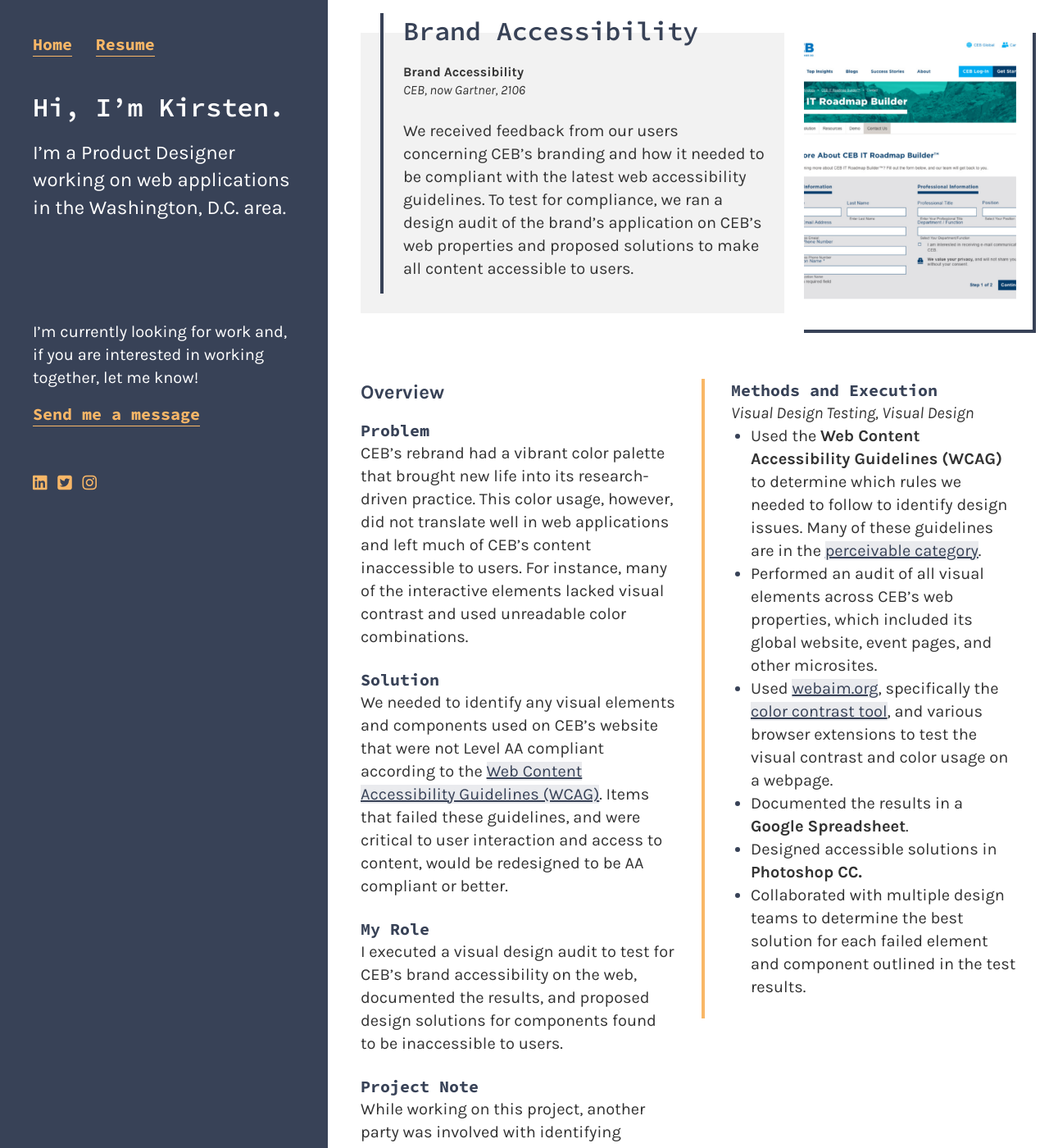
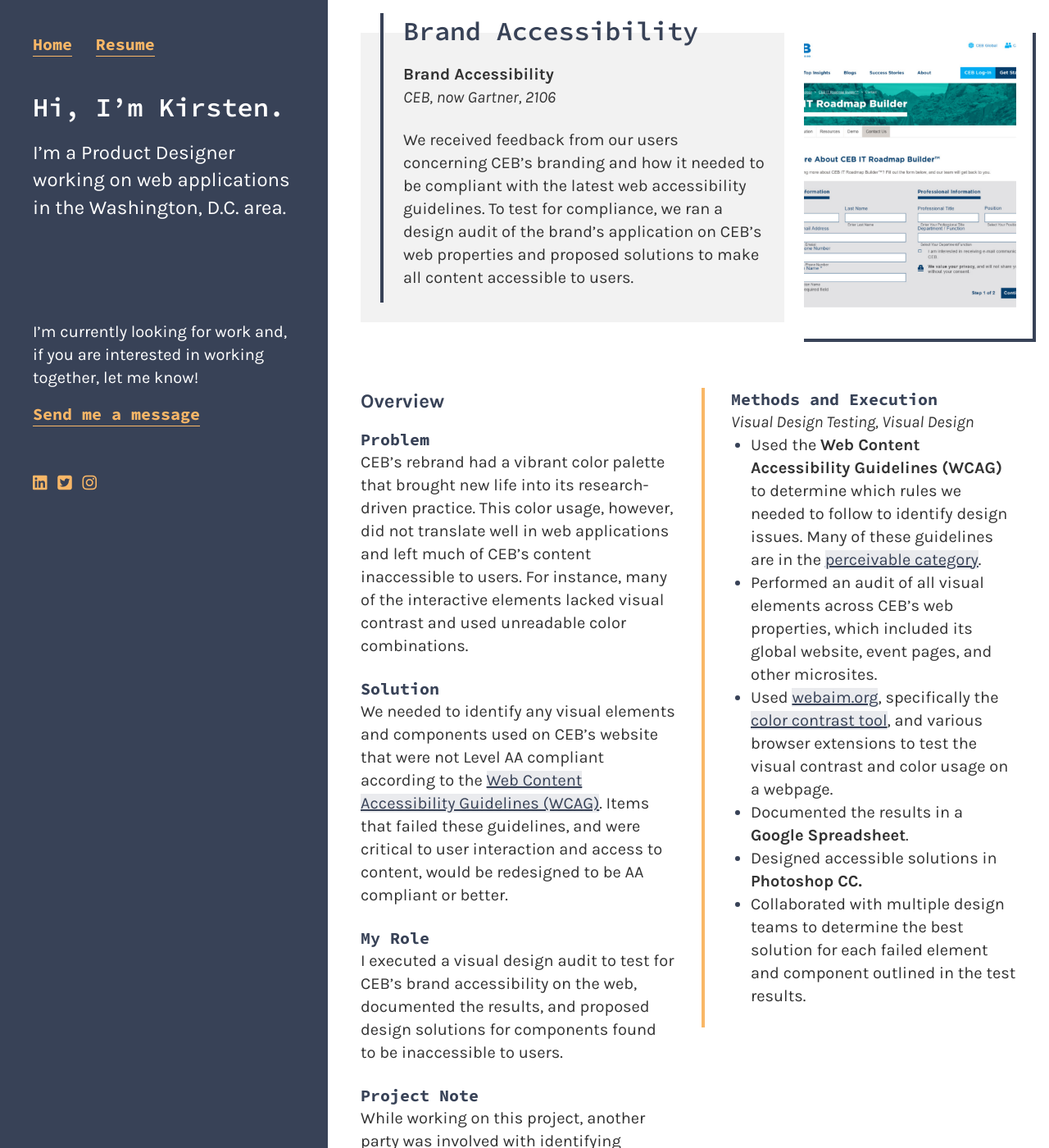
Before and after one commit to marcusrelacion/kirstengreen.com, a Jekyll site: the page built from _projects/brand-accessibility.markdown, in a window 1280 px wide and 1400 px high. Shown: the whole window at 82% size. Built offline with Jekyll 4.4.1, drawn with Linux system fonts in a browser that asks for light colours; nearby versions of some CDN libraries.

Commit message:
Fixes: #48

```diff
--- a/assets/styles/component/_card.scss
+++ b/assets/styles/component/_card.scss
@@ -11,17 +11,14 @@
     &__title {
         font-family: var(--mono);
         font-weight: 600;
-        font-size: 1.4rem;
         letter-spacing: -0.25px;
         margin-bottom: 16px;
     }
     &__name {
         font-weight: bold;
-        font-size: 16px;
         margin-bottom: 0 !important;
     }
     &__company {
-        font-size: 16px;
         font-style: italic;
         margin-bottom: 16px;
     }
@@ -54,11 +51,9 @@
     }
     &__name {
         font-weight: bold;
-        font-size: 16px;
         margin-bottom: 0 !important;
     }
     &__company {
-        font-size: 16px;
         font-style: italic;
         margin-bottom: 16px;
     }
```
